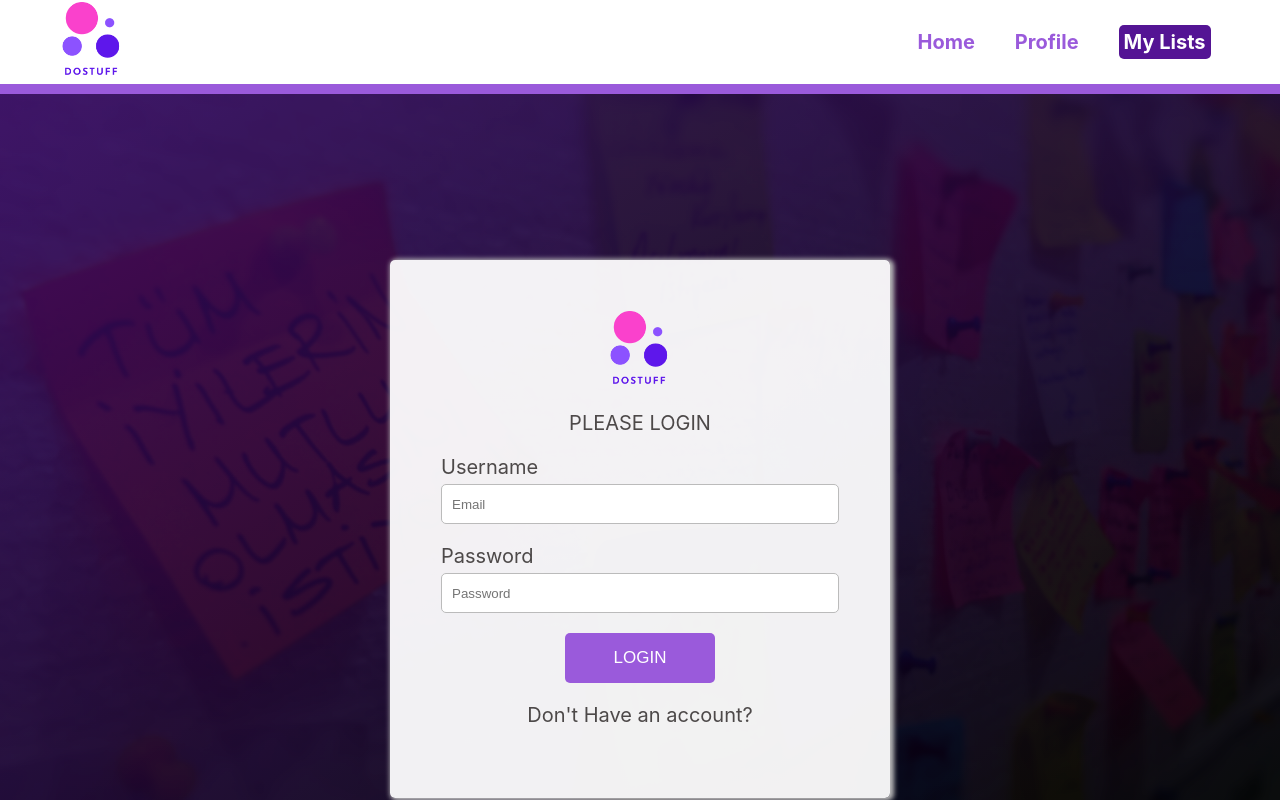
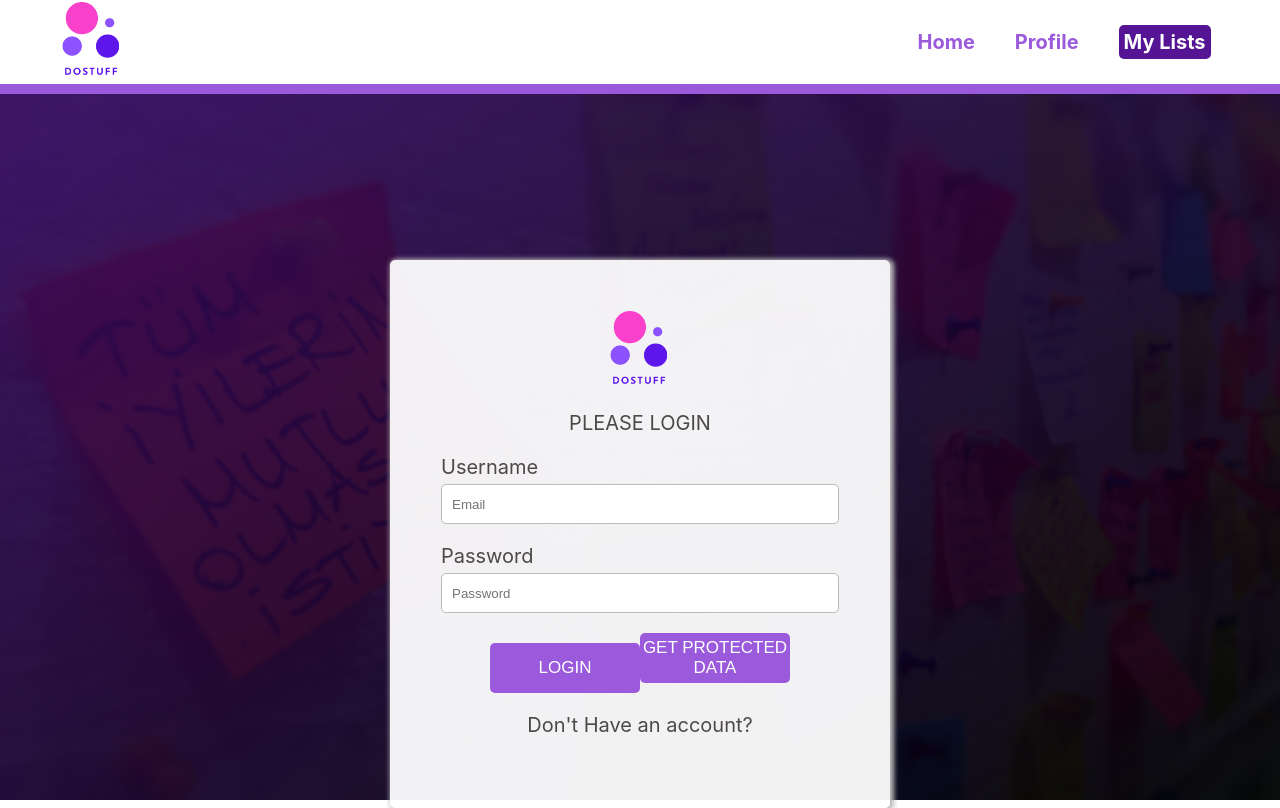
Before and after one commit to redeyecoding/dailyTodo, a React (Create React App) app in the folder client/: page / in a window 1280 px wide. Built offline with nearby package versions, Linux system fonts and the light colour scheme.

Commit message:
testing protected routes

```diff
--- a/client/src/components/Auth/Login/Login.js
+++ b/client/src/components/Auth/Login/Login.js
@@ -4,6 +4,7 @@ import classes from './Login.module.css';
 import logo from "../../../assets/images/DoSTUFF.png";
 import { connect } from 'react-redux';
 import { login } from '../../../store/actions/auth';
+import axios from 'axios';
 
 
 import {
@@ -26,7 +27,23 @@ const Login = props => {
 
     const onSubmitHandler = async (event) => {
         event.preventDefault();
-        await props.onLogin({ userEmail, userPassword });
+        // await props.onLogin({ userEmail, userPassword });
+        const body = JSON.stringify({ email: userEmail, password: userPassword });
+
+        const config = {
+                headers: {
+                    'Content-Type': 'application/json'
+                }
+        };
+        await axios.post('api/auth/', body, config)
+            .then(res => res).catch(error => console.log(error))
+    };
+
+    const getDataPro = () => {
+        axios.get('api/auth/prodata')
+        .then(res => res)
+        .catch(err => console.error(err.message))
+
     };
     return  (
         <>
@@ -68,6 +85,10 @@ const Login = props => {
                                 <button
                                     className={ classes.login_form__submit_btn }
                                     type='submit'>LOGIN</button>
+                                <button
+                                    onClick={ getDataPro }
+                                    className={ classes.login_form__submit_btn }
+                                    type='submit'>GET PROTECTED DATA</button>
                             </div>
                             <div
                                 onClick={ props.toggleForm }
```
